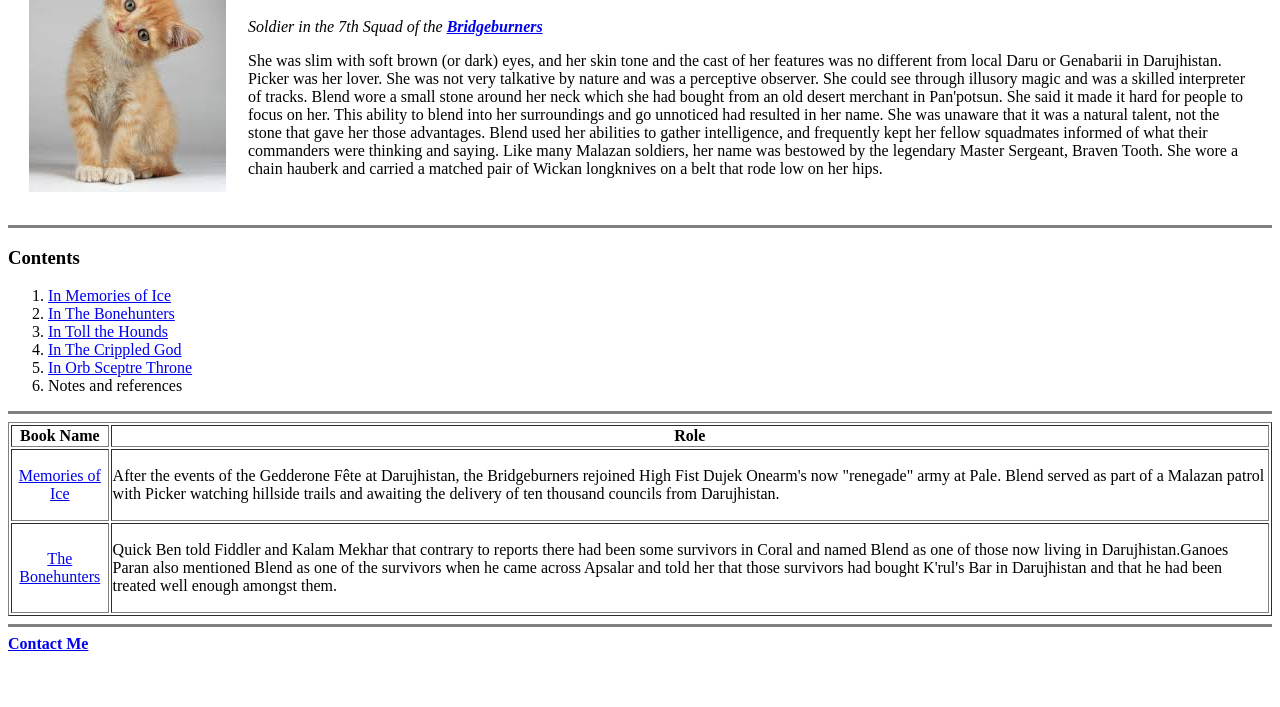
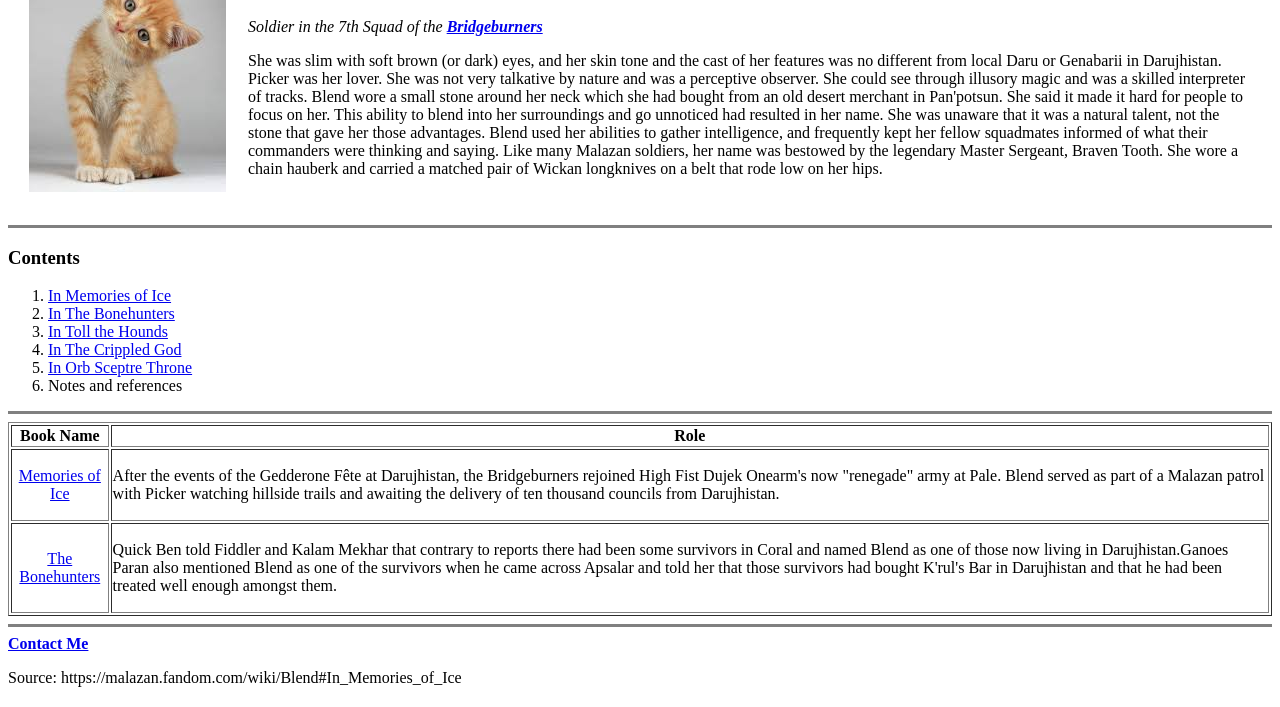
Before and after one commit to radhika-minion02/first_web_page, a plain HTML site: page index.html in a window 1280 px wide. Shown: the part 93-800 px from the top of the page. Drawn offline with Linux system fonts and the light colour scheme.

Commit message:
Adding Source link

```diff
--- a/index.html
+++ b/index.html
@@ -61,6 +61,8 @@
   </table>
   <hr size="3" noshade>
   <a href="contact-me.html"><strong>Contact Me</strong></a>
+  <br>
+  <p>Source: https://malazan.fandom.com/wiki/Blend#In_Memories_of_Ice</p>
 </body>
 
 </html>
```
